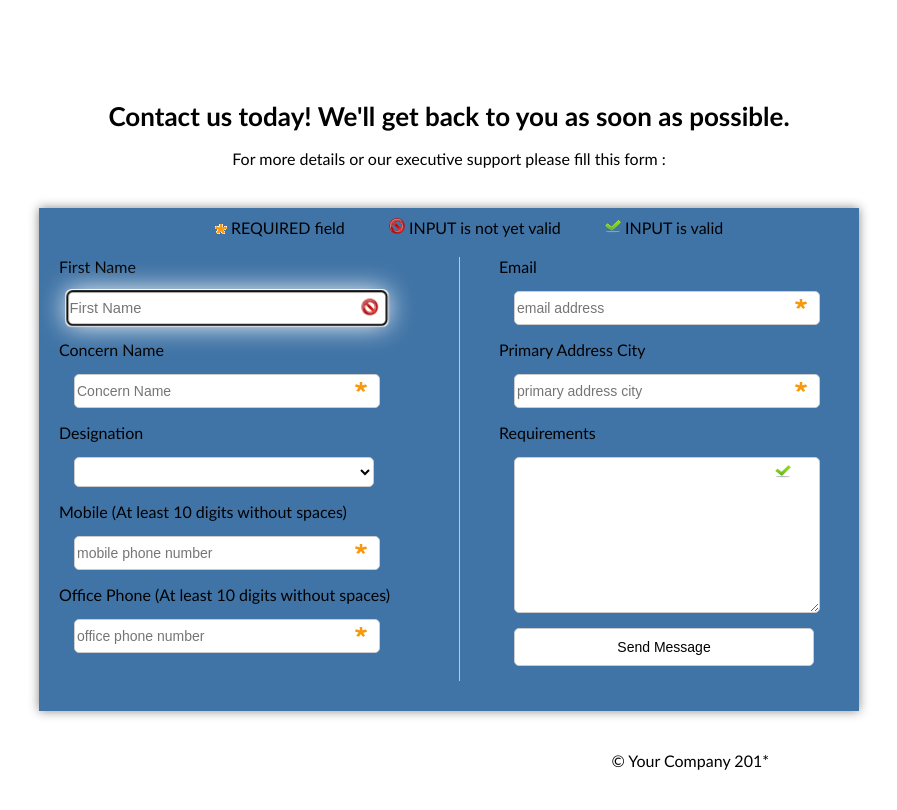
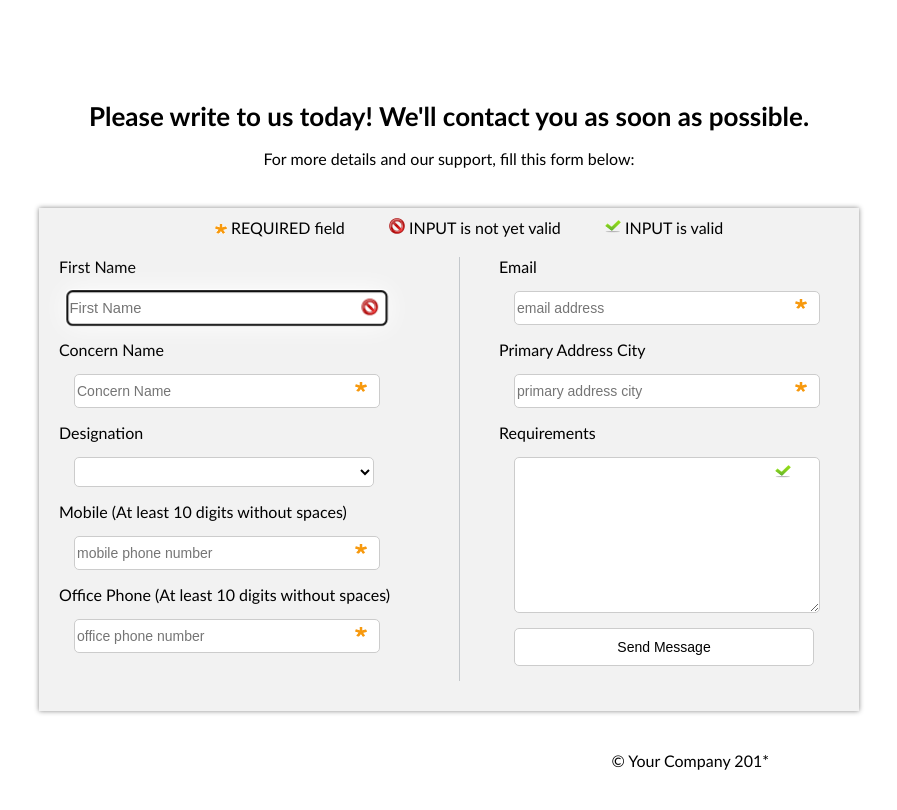
Before and after one commit to ajay-001/HTML5_Form, a plain HTML site: page index.html in a window 1280 px wide. Shown: the whole page, without its empty margins (191-1088 px from the left). Drawn offline with nearby package versions, Linux system fonts and the light colour scheme; a web font is replaced by a local one.

Commit message:
Added Default Favicon and Changed HTML5 Form Background Color

```diff
--- a/css/style.css
+++ b/css/style.css
@@ -47,15 +47,15 @@ header.subHeader{
 }
 /*form*/
 #grayBack{
-	background-color:#4074a6;
+	background-color:#F2F2F2;
 	width:800px;
 	margin:auto;
 	margin-bottom:20px;
 	margin-top:40px;
 	padding:10px;
-	-moz-box-shadow: 0 0 10px #888;
-	-webkit-box-shadow: 0 0 10px#888;
-	box-shadow: 0 0 10px #888;
+	-moz-box-shadow: 0 0 5px #888;
+	-webkit-box-shadow: 0 0 5px#888;
+	box-shadow: 0 0 5px #888;
 }
 form {
 	width:800px;
--- a/index.html
+++ b/index.html
@@ -8,7 +8,8 @@
   	<link rel="stylesheet" href="css/style.css">
   	<link rel="icon"
     	type="image/png"
-      	href="favicon.ico.png">
+      	href="favicon.ico">
+	<link rel="shortcut icon" type="image/png" href="img/favicon.png">
   	<script src="//ajax.googleapis.com/ajax/libs/jquery/1.7.2/jquery.min.js" type="text/javascript"></script>
 
   	<!--[if IE]>
@@ -23,8 +24,8 @@
 </head>
 <body>
   	<header class="subHeader">
-		<h1>Contact us today! We'll get back to you as soon as possible. </h1>
-		<p>For more details or our executive support please fill this form : </p>
+		<h1>Please write to us today! We'll contact you as soon as possible. </h1>
+		<p>For more details and our support, fill this form below: </p>
 	</header>
 	<div id="grayBack">
 		<div id="key">
```
Also changed, not shown: favicon.ico.ico (renamed from favicon.ico), favicon.ico.png (deleted).
